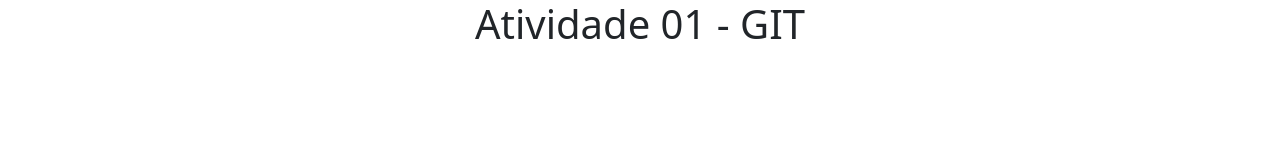
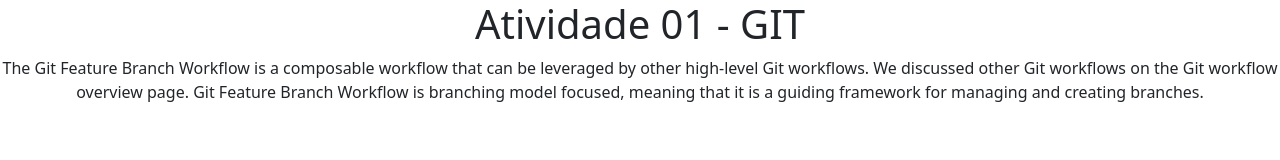
Before and after one commit to mmsimao/Atividade_Git, a plain HTML site: page Index.html in a window 1280 px wide. Drawn offline with nearby package versions, Linux system fonts and the light colour scheme.

Commit message:
Parágrafo adicionado ao arquivo HTML

```diff
--- a/Index.html
+++ b/Index.html
@@ -13,6 +13,17 @@
         <div class="g-col-4"></div>
         <div class="g-col-4"><h1>Atividade 01 - GIT</h1></div>
         <div class="g-col-4"></div>
-      </div>
+    </div>
+    <div>
+        <div class="grid text-center">
+            <div class="m-col-3"></div>
+            <div class="m-col-6">
+                <p>
+                    The Git Feature Branch Workflow is a composable workflow that can be leveraged by other high-level Git workflows. We discussed other Git workflows on the Git workflow overview page. Git Feature Branch Workflow is branching model focused, meaning that it is a guiding framework for managing and creating branches.
+                </p>
+            </div>
+            <div class="m-col-3"></div>
+        </div>
+    </div>
 </body>
 </html>
```
